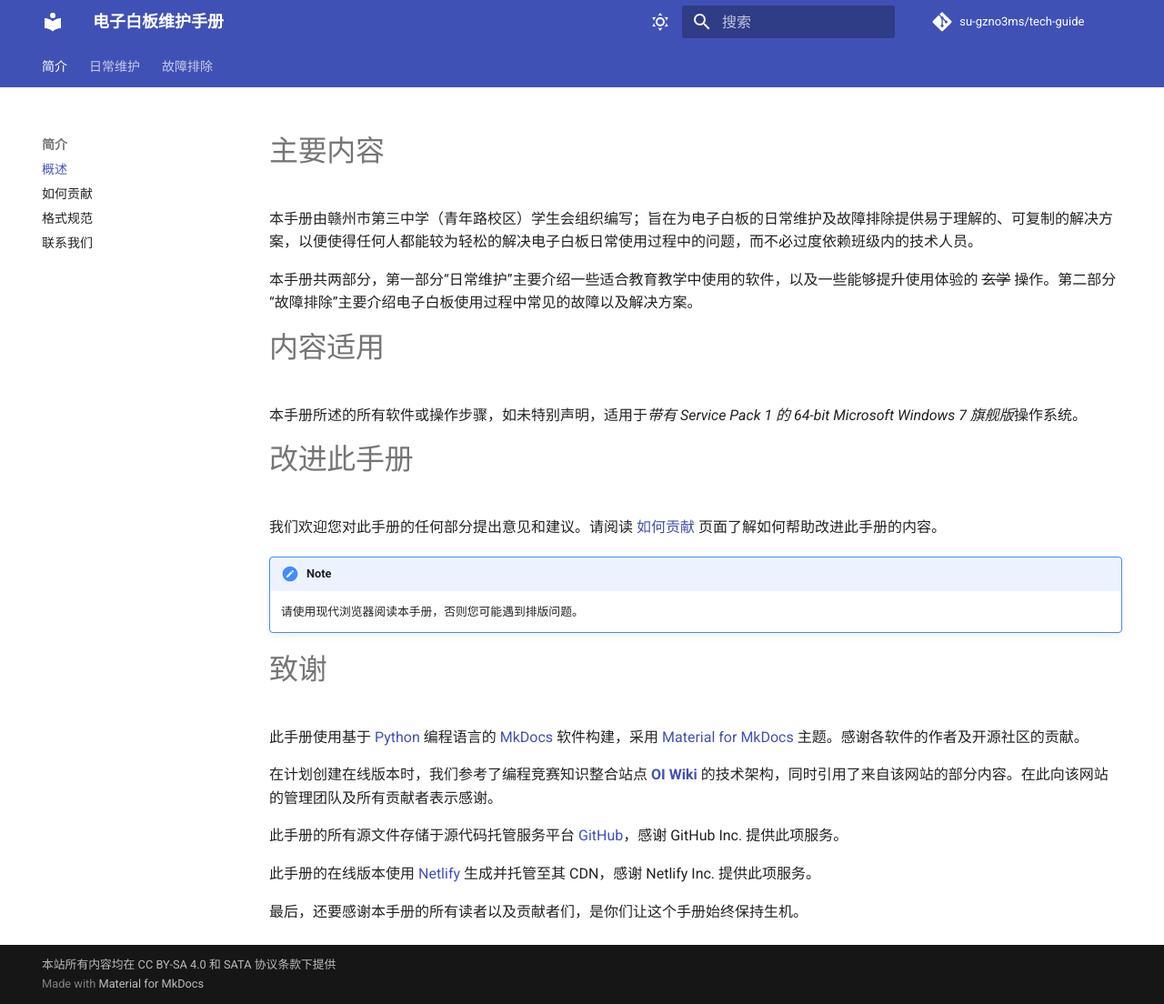
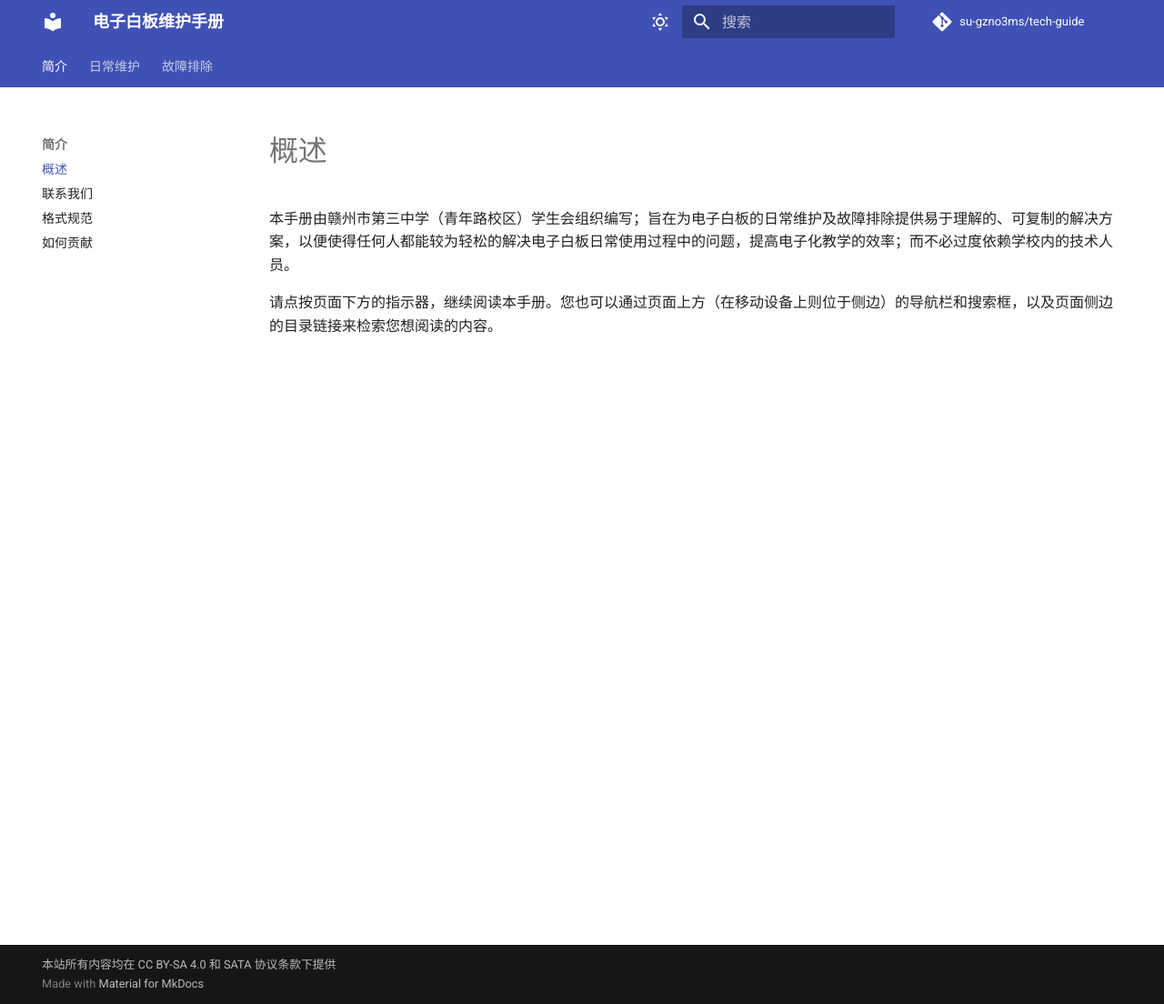
Before and after one commit to su-gzno3ms/tech-guide, an MkDocs documentation site: the page built from docs/index.md, in a window 1280 px wide and 1104 px high. Shown: the whole window at 91% size. Built offline with MkDocs 1.6.1 and Material for MkDocs 9.7.7, drawn with Linux system fonts in a browser that asks for light colours; comment, search, counter and statistics services are not loaded.

```diff
--- a/docs/index.md
+++ b/docs/index.md
@@ -2,27 +2,6 @@
 nocomment: " "
 ---
 
-# 主要内容
-本手册由赣州市第三中学（青年路校区）学生会组织编写；旨在为电子白板的日常维护及故障排除提供易于理解的、可复制的解决方案，以便使得任何人都能较为轻松的解决电子白板日常使用过程中的问题，而不必过度依赖班级内的技术人员。
+本手册由赣州市第三中学（青年路校区）学生会组织编写；旨在为电子白板的日常维护及故障排除提供易于理解的、可复制的解决方案，以便使得任何人都能较为轻松的解决电子白板日常使用过程中的问题，提高电子化教学的效率；而不必过度依赖学校内的技术人员。
 
-本手册共两部分，第一部分“日常维护”主要介绍一些适合教育教学中使用的软件，以及一些能够提升使用体验的 ~~玄学~~ 操作。第二部分“故障排除”主要介绍电子白板使用过程中常见的故障以及解决方案。
-
-# 内容适用
-本手册所述的所有软件或操作步骤，如未特别声明，适用于*带有 Service Pack 1 的 64-bit Microsoft Windows 7 旗舰版*操作系统。
-
-# 改进此手册
-我们欢迎您对此手册的任何部分提出意见和建议。请阅读 [如何贡献](/how-to-contribute) 页面了解如何帮助改进此手册的内容。
-
-!!!note
-    请使用现代浏览器阅读本手册，否则您可能遇到排版问题。
-
-# 致谢
-此手册使用基于 [Python](https://www.python.org){: target="_blank" rel="noopener noreferrer" .external } 编程语言的 [MkDocs](https://www.mkdocs.org/){: target="_blank" rel="noopener noreferrer" .external } 软件构建，采用 [Material for MkDocs](https://squidfunk.github.io/mkdocs-material/){: target="_blank" rel="noopener noreferrer" .external } 主题。感谢各软件的作者及开源社区的贡献。
-
-在计划创建在线版本时，我们参考了编程竞赛知识整合站点 [**OI Wiki**](https://oi-wiki.org){: target="_blank" rel="noopener noreferrer" .external } 的技术架构，同时引用了来自该网站的部分内容。在此向该网站的管理团队及所有贡献者表示感谢。
-
-此手册的所有源文件存储于源代码托管服务平台 [GitHub](https://github.com/){: target="_blank" rel="noopener noreferrer" .external }，感谢 GitHub Inc. 提供此项服务。
-
-此手册的在线版本使用 [Netlify](https://www.netlify.com/){: target="_blank" rel="noopener noreferrer" .external } 生成并托管至其 CDN，感谢 Netlify Inc. 提供此项服务。
-
-最后，还要感谢本手册的所有读者以及贡献者们，是你们让这个手册始终保持生机。
+请点按页面下方的指示器，继续阅读本手册。您也可以通过页面上方（在移动设备上则位于侧边）的导航栏和搜索框，以及页面侧边的目录链接来检索您想阅读的内容。
--- a/mkdocs.yml
+++ b/mkdocs.yml
@@ -5,9 +5,9 @@ copyright: 本站所有内容均在 <a href="https://creativecommons.org/license
 nav:
   - 简介:
     - 概述: index.md
+    - 联系我们: contact-us.md
+    - 格式规范: format-specifications.md
     - 如何贡献: how-to-contribute.md
-    - 格式规范: format-specifications.md
-    - 联系我们: contact-us.md
 
   - 日常维护:
     - 软件篇:
```
Also changed, not shown: README.md (added, +58 -0 lines).
